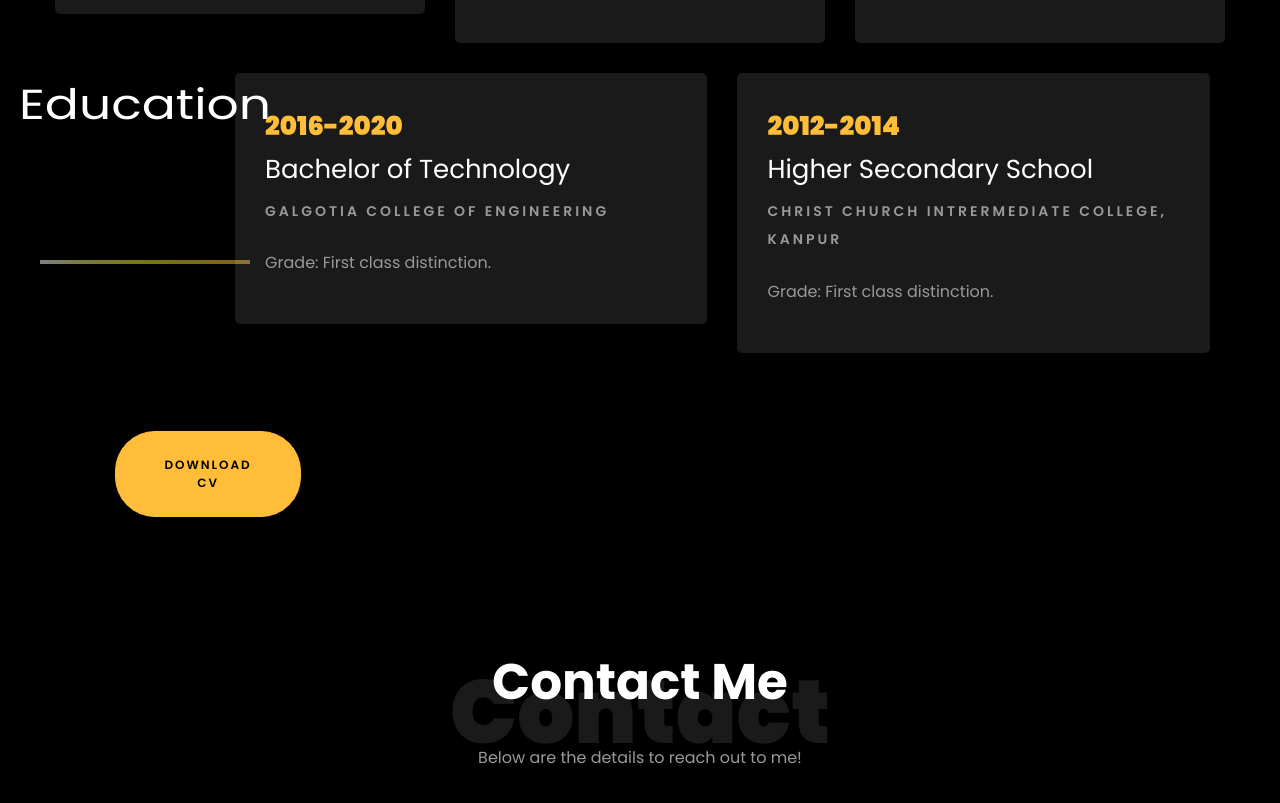
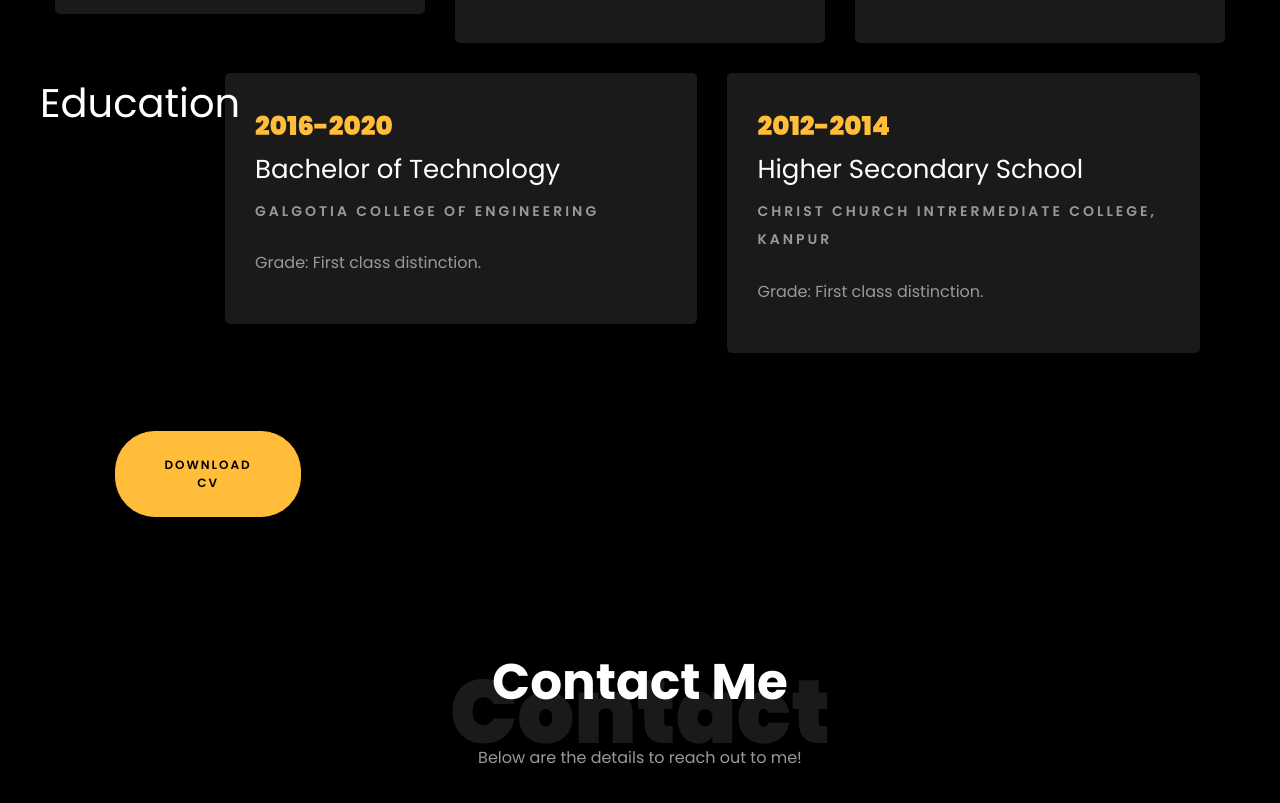
Before and after one commit to erprem98/erprem98port.github.com, a plain HTML site: page index.html in a window 1280 px wide. Shown: the part 2453-3256 px from the top of the page. Drawn offline with Linux system fonts and the light colour scheme; files whose address does not match are found by name.

Commit message:
Update index.html

```diff
--- a/index.html
+++ b/index.html
@@ -375,8 +375,8 @@
 		<br>
 
 		<div class="row">
-			<h1 class="big-4">Education</h1>
-			<div class="underline"></div>
+			<h1 class="big-2">Education</h1>
+
 		</div>
 		<br>
 
```
